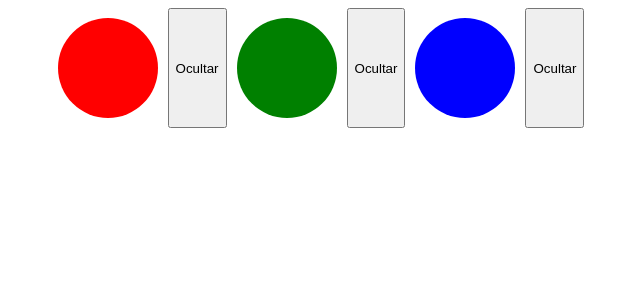
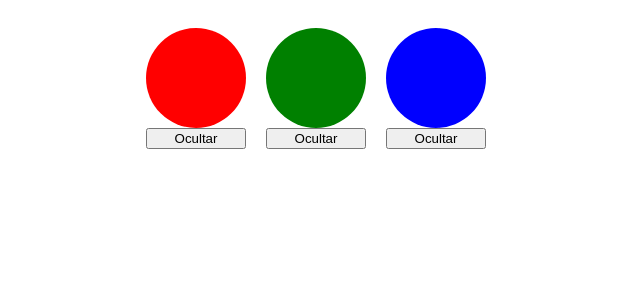
Before and after one commit to SergioBejarano99/IAW2223, a PHP site: page /javascript/ejercicio1.html in a window 1280 px wide. Shown: the top 300 px of the page, without its empty margins (324-964 px from the left). Run offline with PHP 8.4, Linux system fonts and the light colour scheme.

Commit message:
javascripy

```diff
--- a/javascript/css/circulos.css
+++ b/javascript/css/circulos.css
@@ -2,6 +2,13 @@ body {
     display: flex;
     flex-wrap: nowrap;
     justify-content: center;
+}
+
+.circulos {
+    display: flex;
+    flex-wrap: nowrap;
+    flex-direction: column;
+    margin: 10px;
 }
 
 #circuloRojo {
@@ -13,9 +20,7 @@ body {
     -moz-border-radius: 100%;
     -ms-border-radius: 100%;
     -o-border-radius: 100%;
-    display: flex;
-    flex-direction: column;
-    margin: 10px;
+    margin-top: 10px;
 }
 
 #circuloVerde {
@@ -27,9 +32,7 @@ body {
     -moz-border-radius: 100%;
     -ms-border-radius: 100%;
     -o-border-radius: 100%;
-    display: flex;
-    flex-direction: column;
-    margin: 10px;
+    margin-top: 10px;
 }
 
 #circuloAzul {
@@ -41,7 +44,5 @@ body {
     -moz-border-radius: 100%;
     -ms-border-radius: 100%;
     -o-border-radius: 100%;
-    display: flex;
-    flex-direction: column;
-    margin: 10px;
+    margin-top: 10px;
 }
--- a/javascript/ejercicio1.html
+++ b/javascript/ejercicio1.html
@@ -7,18 +7,22 @@
     <meta name="viewport" content="width=device-width, initial-scale=1.0">
     <title>ejercicio1</title>
     <link rel="stylesheet" href="css/circulos.css">
-    <script src="js/ejercicioCirculos.js"></script></head>
+    <script src="js/ejercicioCirculos.js"></script>
+</head>
 
 <body>
-    <div id="circuloRojo">
+    <div class="circulos">
+        <div id="circuloRojo"></div>
+        <button onclick="ocultar('circuloRojo');">Ocultar</button>
     </div>
-    <button onclick="ocultar('circuloRojo');">Ocultar</button>
-    <div id="circuloVerde">
+    <div class="circulos">
+        <div id="circuloVerde"></div>
+        <button onclick="ocultar('circuloVerde');">Ocultar</button>
     </div>
-    <button onclick="ocultar('circuloVerde');">Ocultar</button>
-    <div id="circuloAzul">
+    <div class="circulos">
+        <div id="circuloAzul"></div>
+        <button onclick="ocultar('circuloAzul');">Ocultar</button>
     </div>
-    <button onclick="ocultar('circuloAzul');">Ocultar</button>
 </body>
 
 </html>
```
